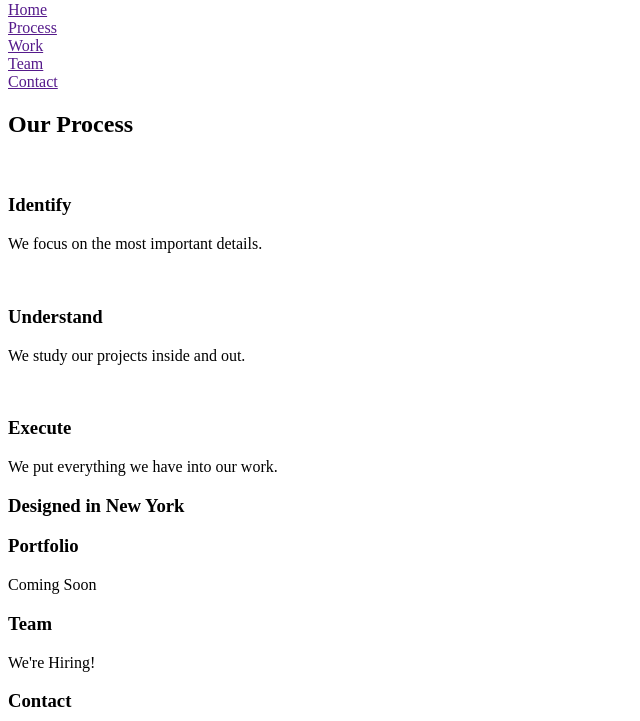
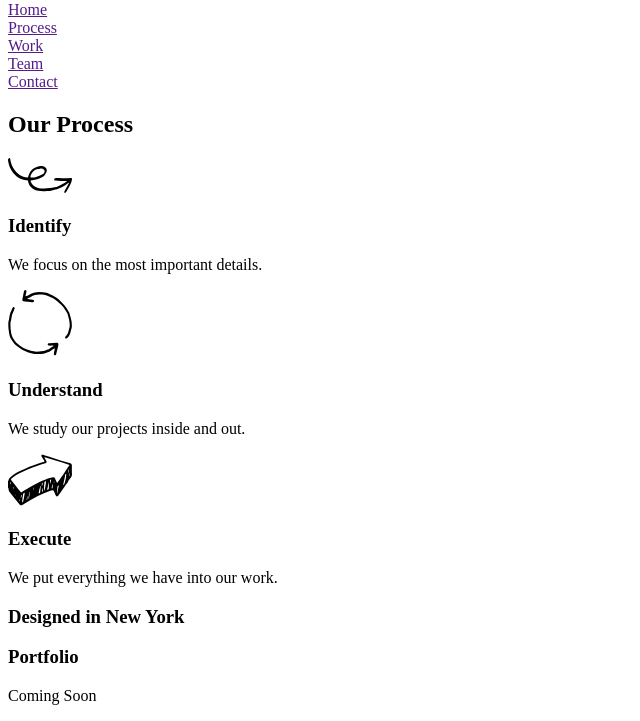
Before and after one commit to noahghines/broadway-design, a plain HTML site: page index.html in a window 1280 px wide. Shown: the part 79-800 px from the top of the page, without its empty margins (0-640 px from the left). Drawn offline with Linux system fonts and the light colour scheme.

Commit message:
Added small images
Added small images inside “Process” section

```diff
--- a/index.html
+++ b/index.html
@@ -23,13 +23,13 @@
     </div>
     <div>
       <h2>Our Process</h2>
-        <img src="" alt="">
+        <img src="./resources/images/identify.svg" alt="Could not load image...">
         <h3>Identify</h3>
         <p>We focus on the most important details.</p>
-        <img src="" alt="">
+        <img src="./resources/images/understand.svg" alt="Could not load image...">
         <h3>Understand</h3>
         <p>We study our projects inside and out.</p>
-        <img src="" alt="">
+        <img src="./resources/images/execute.svg" alt="Could not load images...">
         <h3>Execute</h3>
         <p>We put everything we have into our work.</p>
     </div>
```
